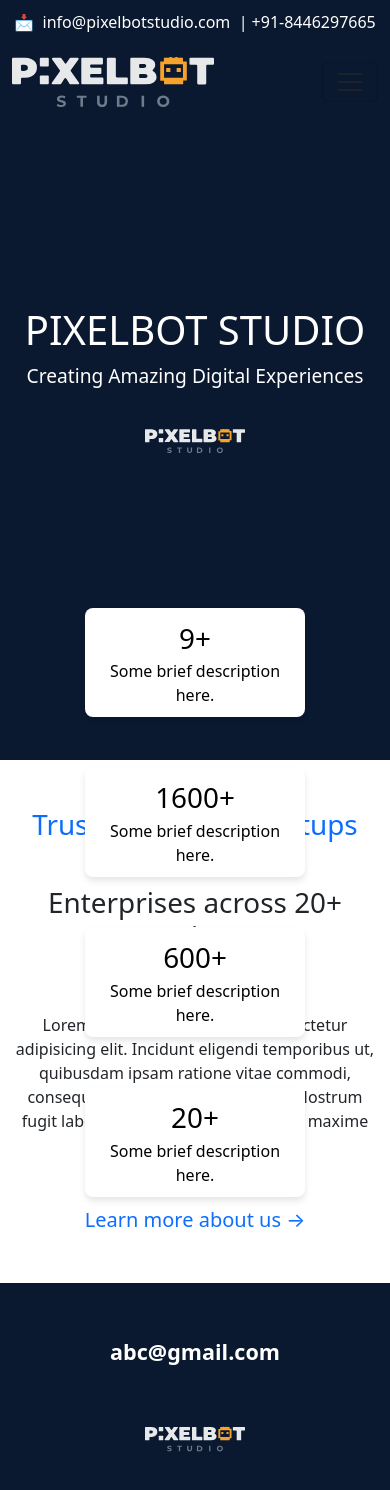
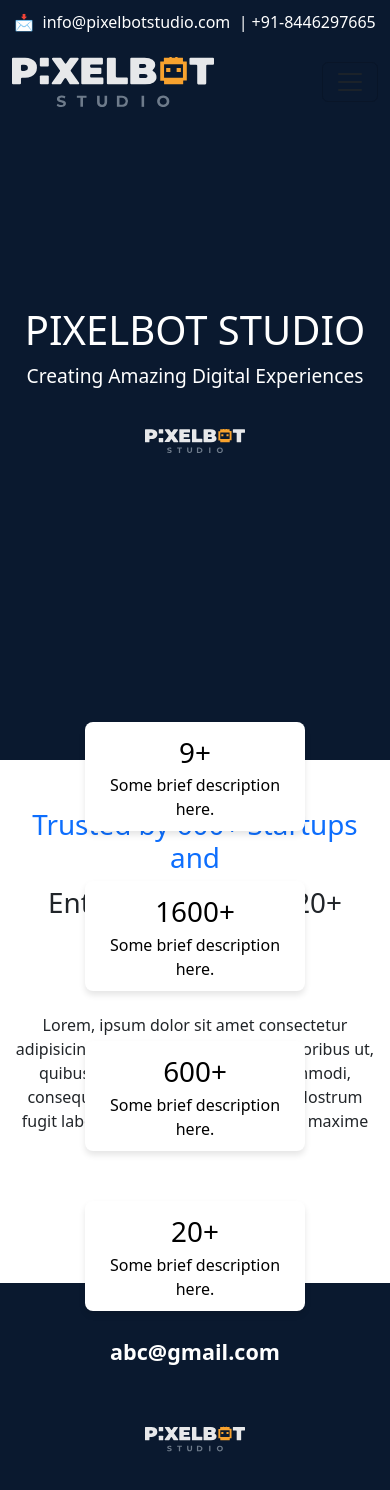
Before and after one commit to pixelBot-me/PixelBot-studio-final, a React (Vite) app: page / in a window 390 px wide. Shown: the top 1490 px of the page. Built offline with nearby package versions, Linux system fonts and the light colour scheme.

Commit message:
working on home.jsx file

```diff
--- a/src/assets/css/home.css
+++ b/src/assets/css/home.css
@@ -83,6 +83,7 @@
     .hero-content {
         flex-direction: column;
         text-align: center;
+
     }
 
     .hero-image {
@@ -91,6 +92,6 @@
 
     .floating-cards {
         flex-direction: column;
-        top: 80%;
+        top: 95%;
     }
 }
```
Also changed, not shown: src/components/home/Home.jsx (+27 -1 lines).
